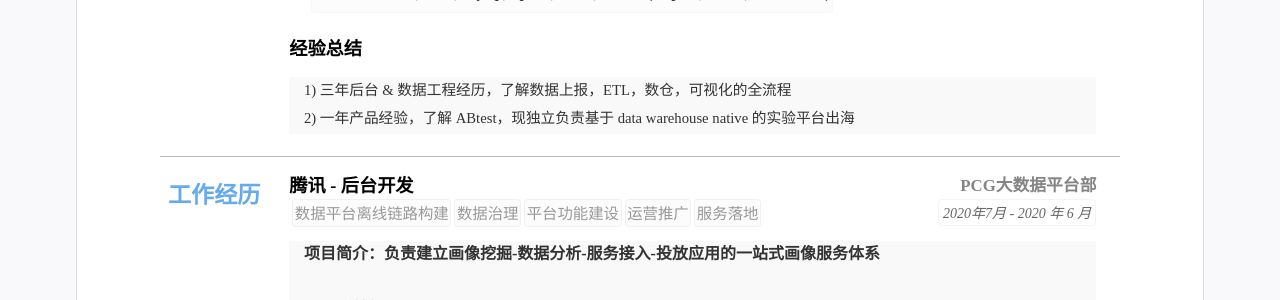
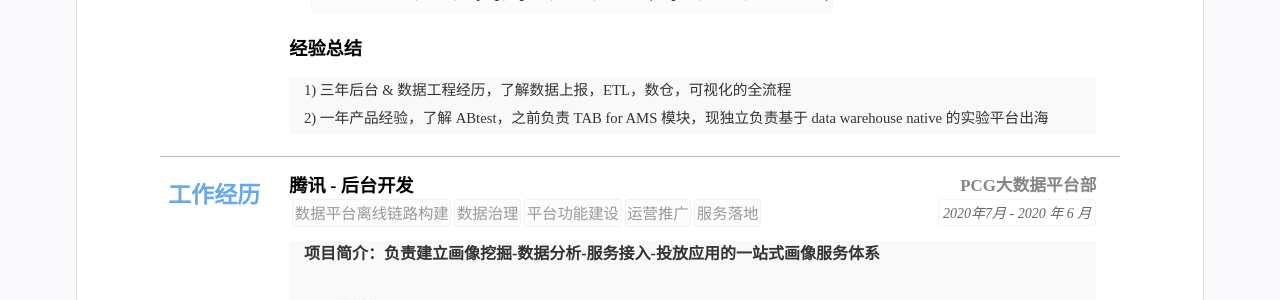
Before and after one commit to kuailexiaoshenxian/cn-wx-cv, a Jekyll site: the page built from index.html, in a window 1280 px wide. Shown: the part 391-691 px from the top of the page. Built offline with Jekyll 4.4.1, drawn with Linux system fonts in a browser that asks for light colours.

Commit message:
Update resume.yml

```diff
--- a/_data/resume.yml
+++ b/_data/resume.yml
@@ -50,7 +50,7 @@ main: #简历主要内容，
   - title: <font face="华文细黑粗体">经验总结</font>
 
     detail:  <font face="等线">1) 三年后台 & 数据工程经历，了解数据上报，ETL，数仓，可视化的全流程</font> <br>  &nbsp &nbsp
-             <font face="等线">2) 一年产品经验，了解 ABtest，现独立负责基于 data warehouse native 的实验平台出海 </font>
+             <font face="等线">2) 一年产品经验，了解 ABtest，之前负责 TAB for AMS 模块，现独立负责基于 data warehouse native 的实验平台出海 </font>
 
              # 2年以上数据产品经理经验，具备数据平台和数据治理实践经验
              # 熟练使用sql、python，熟悉大数据技术概念如hadoop、spark、hive、flink、mq、kafka等；
```
